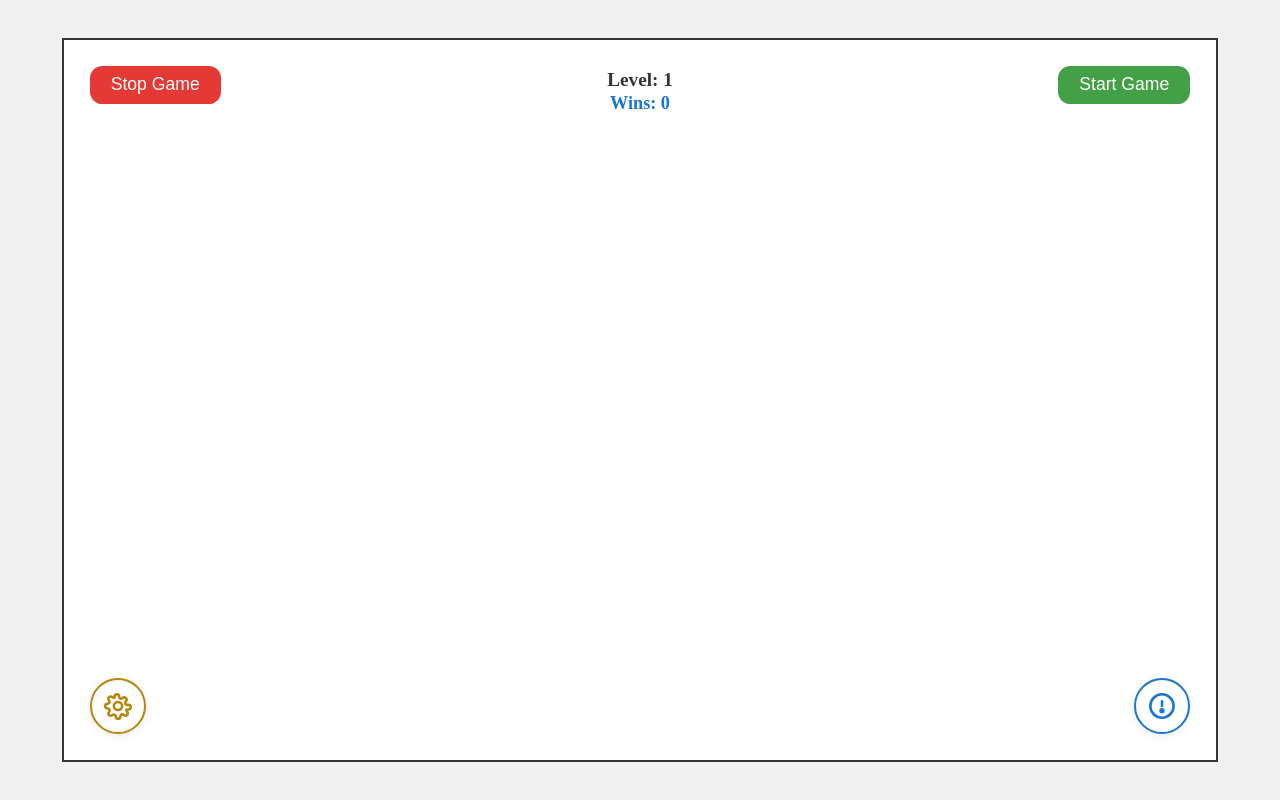
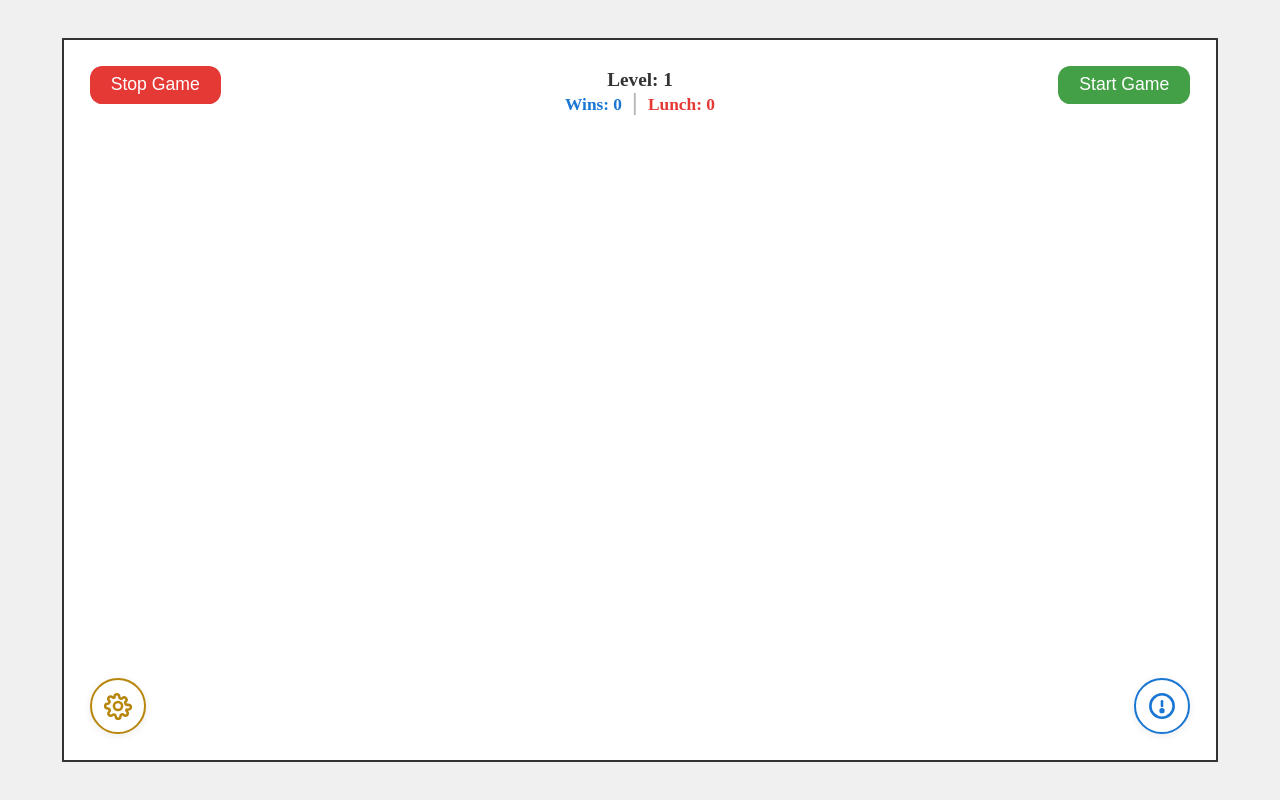
Before and after one commit to mr-mark-a/html-ai, a plain HTML site: page index.html in a window 1280 px wide. Drawn offline with Linux system fonts and the light colour scheme.

Commit message:
lunch counter

```diff
--- a/index.html
+++ b/index.html
@@ -105,7 +105,7 @@
             padding: 0.2em 1em;
             border-radius: 8px;
             text-align: center;
-            min-width: 120px;
+            min-width: 180px;
         }
         #levelText {
             margin: 0;
@@ -116,6 +116,11 @@
         #winDisplay {
             font-size: 0.95em;
             color: #1976d2;
+            margin-top: 2px;
+        }
+        #lunchDisplay {
+            font-size: 0.95em;
+            color: #e53935;
             margin-top: 2px;
         }
         @media (max-width: 600px) {
@@ -131,7 +136,11 @@
 <button id="stopBtn" style="background: #e53935; color: #fff; border: none;">Stop Game</button>
 <div id="levelDisplay">
   <div id="levelText">Level: 1</div>
-  <div id="winDisplay" style="font-size: 0.95em; color: #1976d2; margin-top: 2px;">Wins: 0</div>
+  <div style="display: flex; justify-content: center; align-items: center; gap: 12px; margin-top: 2px; font-size: 0.95em;">
+    <div id="winDisplay" style="color: #1976d2;">Wins: 0</div>
+    <div style="border-left: 2px solid #bbb; height: 1.2em;"></div>
+    <div id="lunchDisplay" style="color: #e53935;">Lunch: 0</div>
+  </div>
 </div>
 <!-- Expandable button and panel (Bottom Left) -->
 <button id="expandBtn" title="Show settings" aria-label="Show settings">
@@ -700,6 +709,10 @@ function moveCatTowardMouse() {
 
 function checkCatch() {
     if (Math.abs(cat.x - mouse.x) < size && Math.abs(cat.y - mouse.y) < size) {
+        // Increment lunch counter and save
+        lunchCount++;
+        saveLunchCount();
+        updateLunchDisplay();
         showYamYam = true;
         if (yamYamTimer) clearTimeout(yamYamTimer);
         running = false;
@@ -1037,6 +1050,7 @@ function resetGame(startLvl) {
     // cat.speed is no longer changed by level
     updateLevelDisplay();
     updateWinDisplay();
+    updateLunchDisplay();
     if (level === 6) {
         // Add 9 gray cats at random positions
         grayCats = [];
@@ -1516,9 +1530,24 @@ function updateWinDisplay() {
     document.getElementById('winDisplay').textContent = `Wins: ${winCount}`;
 }
 
-// Load win count on page load
+// Lunch counter logic
+let lunchCount = 0;
+function loadLunchCount() {
+    lunchCount = parseInt(localStorage.getItem('catMouseLunchCount') || '0', 10);
+    if (isNaN(lunchCount)) lunchCount = 0;
+    updateLunchDisplay();
+}
+function saveLunchCount() {
+    localStorage.setItem('catMouseLunchCount', lunchCount);
+}
+function updateLunchDisplay() {
+    document.getElementById('lunchDisplay').textContent = `Lunch: ${lunchCount}`;
+}
+
+// Load win and lunch count on page load
 window.addEventListener('DOMContentLoaded', function() {
     loadWinCount();
+    loadLunchCount();
 });
 </script>
 </body>
```
